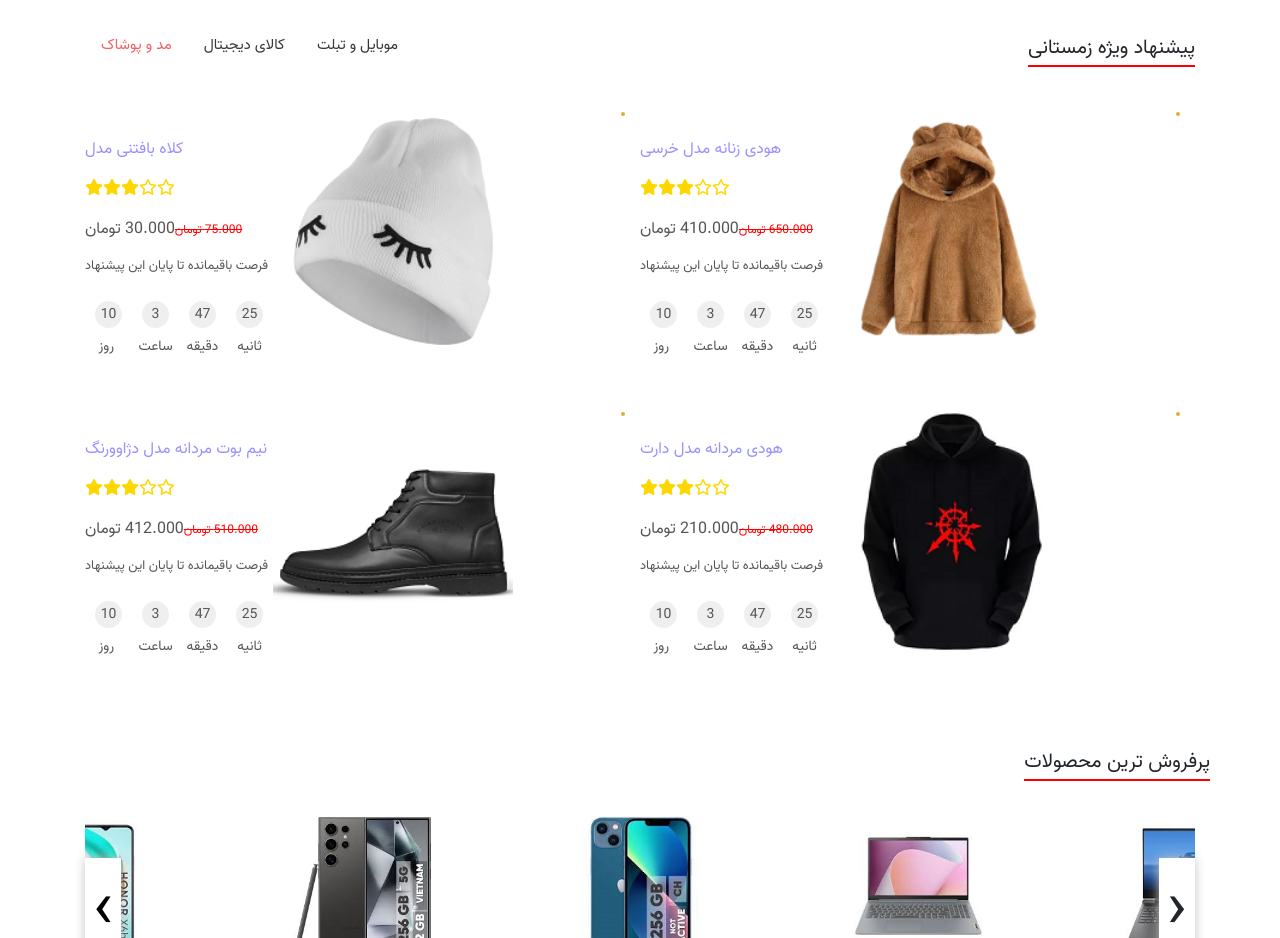
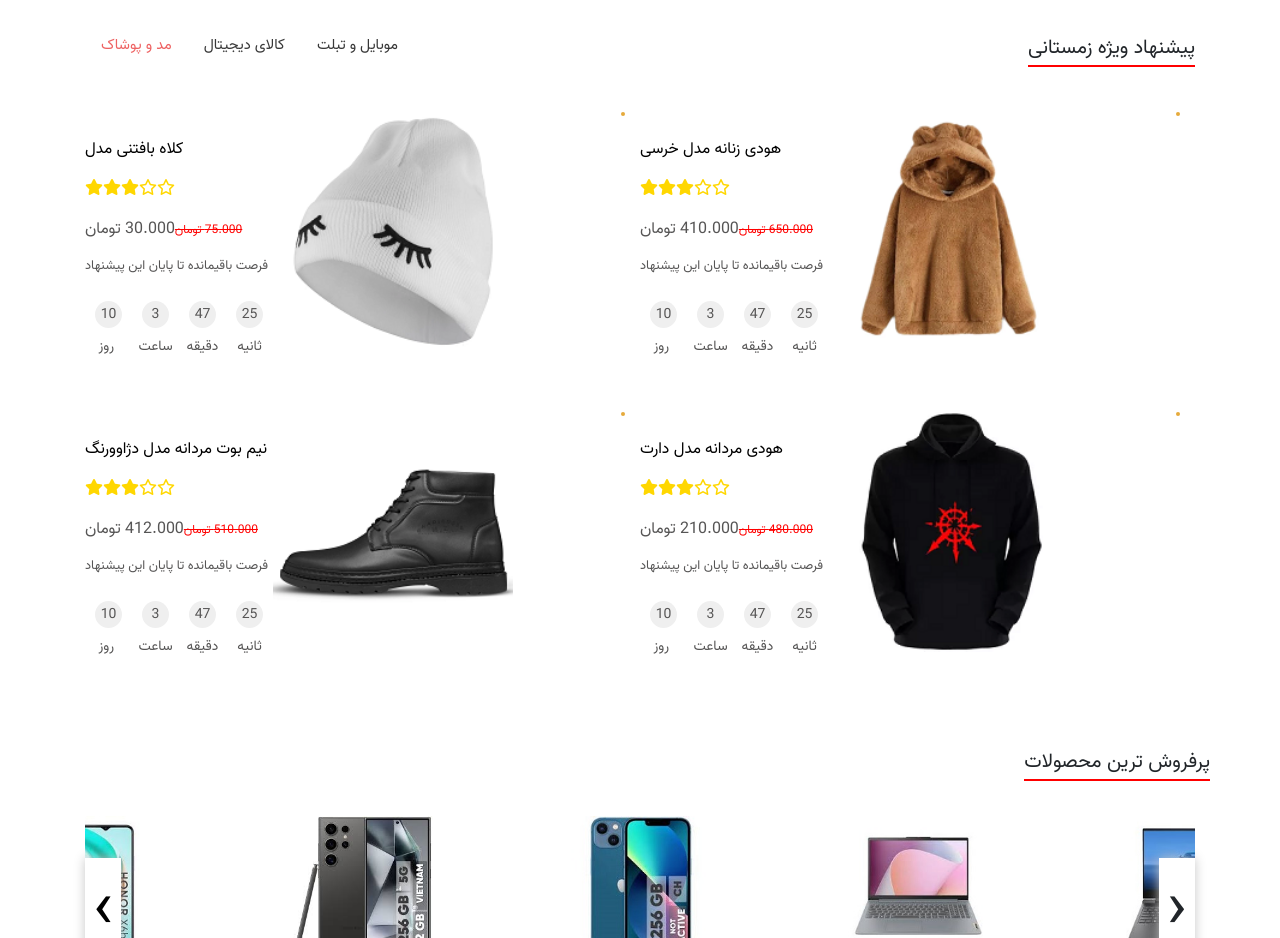
Before and after one commit to Mohammad-1609/shopping, a plain HTML site: page index.html in a window 1280 px wide. Shown: the part 1360-2298 px from the top of the page. Drawn offline with nearby package versions, Linux system fonts and the light colour scheme; some packages are replaced by stand-ins of ours; a script that the page names is missing; files whose address does not match are found by name; a web font is replaced by a local one.

Commit message:
Update style.css

```diff
--- a/assets/css/style.css
+++ b/assets/css/style.css
@@ -668,7 +668,7 @@ input.email-input:invalid~#false {
 
 .offers-details  {
     font-size: 16px;
-    color: #9891ff;
+    color: #000 !important;
 }
 
 .offer-rating i {
```
